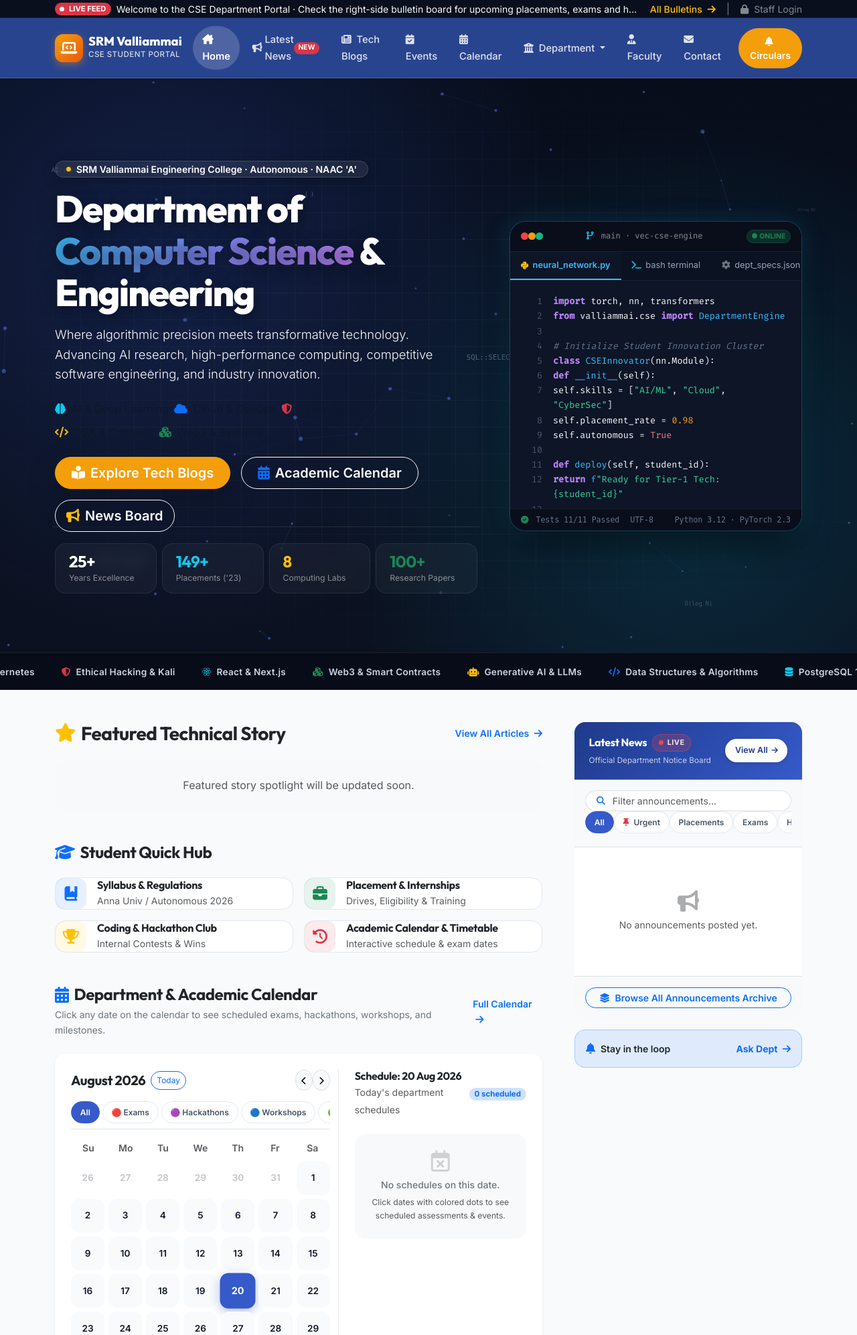
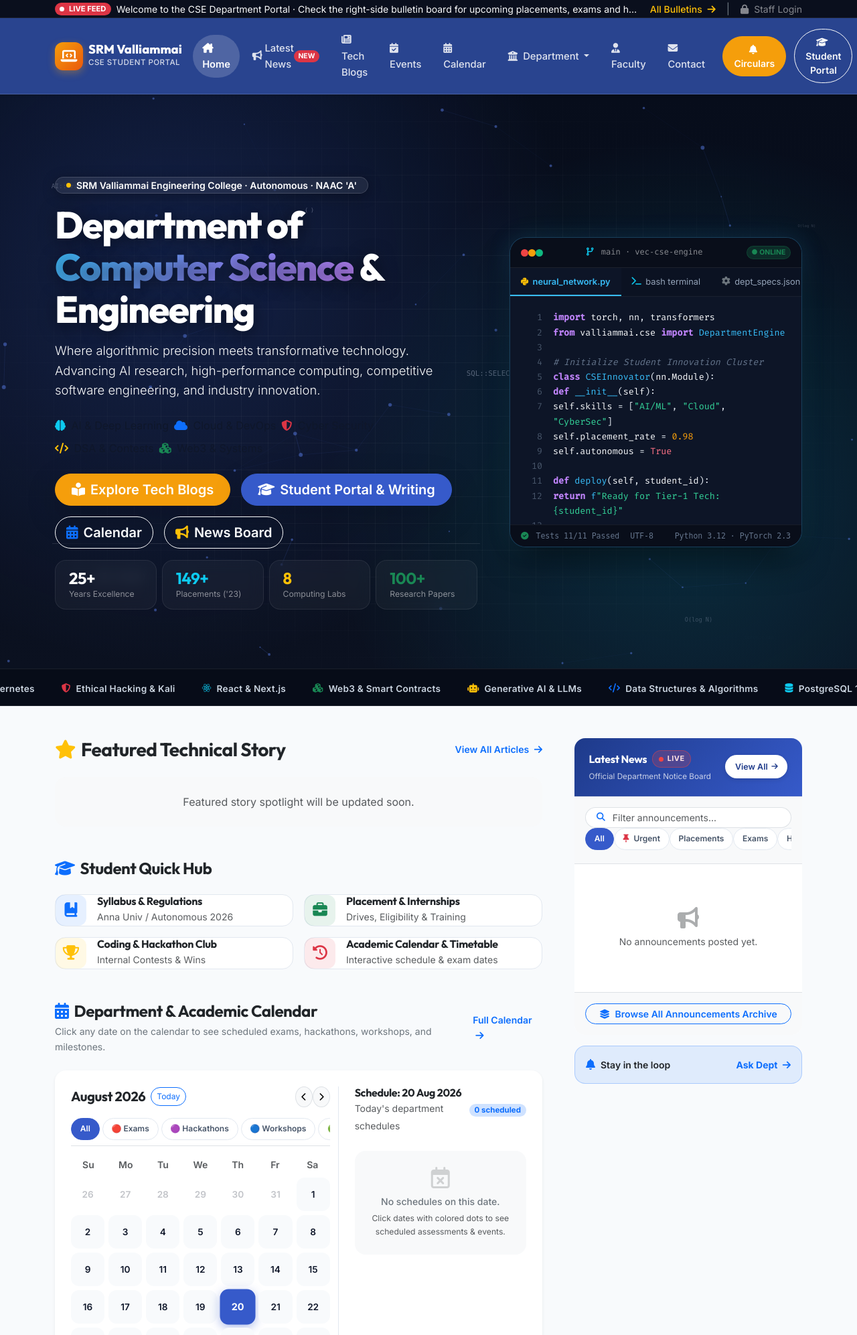
Before and after one commit to vedasm/CSE-Blog, a Django app: page / in a window 1280 px wide. Shown: the top 1993 px of the page at 67% size. Run offline with Django 4.2, Linux system fonts and the light colour scheme; data comes from the database, SQL or seed files in the repository; data that the repository does not hold is empty; some libraries are stand-ins or nearby versions.

Commit message:
Add Student Portal access points to homepage navbar, hero, cards, and footer

```diff
--- a/django_app/templates/base_public.html
+++ b/django_app/templates/base_public.html
@@ -120,6 +120,17 @@
                             <i class="fa-solid fa-bell me-1"></i> Circulars
                         </a>
                     </li>
+                    <li class="nav-item ms-lg-2">
+                        {% if request.user.is_authenticated and request.user.role == 'student' %}
+                        <a href="{% url 'public_blog:my_blogs' %}" class="btn btn-sm btn-primary rounded-pill px-3 py-2 fw-semibold shadow-xs">
+                            <i class="fa-solid fa-graduation-cap me-1"></i> My Portal
+                        </a>
+                        {% else %}
+                        <a href="{% url 'student_accounts:login' %}" class="btn btn-sm btn-outline-light rounded-pill px-3 py-2 fw-semibold shadow-xs">
+                            <i class="fa-solid fa-graduation-cap me-1"></i> Student Portal
+                        </a>
+                        {% endif %}
+                    </li>
                 </ul>
             </div>
         </div>
@@ -197,7 +208,16 @@
                 </li>
             </ul>
 
-            <div class="mt-4 pt-3 border-top">
+            <div class="mt-4 pt-3 border-top d-flex flex-column gap-2">
+                {% if request.user.is_authenticated and request.user.role == 'student' %}
+                <a href="{% url 'public_blog:my_blogs' %}" class="btn btn-primary w-100 rounded-pill py-2">
+                    <i class="fa-solid fa-graduation-cap me-1"></i> My Student Portal
+                </a>
+                {% else %}
+                <a href="{% url 'student_accounts:login' %}" class="btn btn-primary w-100 rounded-pill py-2">
+                    <i class="fa-solid fa-graduation-cap me-1"></i> Student Portal Login
+                </a>
+                {% endif %}
                 <a href="/admin/login/" class="btn btn-outline-light w-100 rounded-pill py-2">
                     <i class="fa-solid fa-lock me-1"></i> Admin & Faculty Login
                 </a>
@@ -294,11 +314,17 @@
                 <div class="col-lg-3 col-md-6 col-6">
                     <h6 class="fw-bold text-white text-uppercase tracking-wider mb-3">Student Hub</h6>
                     <ul class="list-unstyled footer-links mb-0">
+                        {% if request.user.is_authenticated and request.user.role == 'student' %}
+                        <li><a href="{% url 'public_blog:my_blogs' %}" class="text-warning fw-semibold"><i class="fa-solid fa-graduation-cap me-1"></i> My Student Portal</a></li>
+                        <li><a href="{% url 'public_blog:create' %}"><i class="fa-solid fa-pen-nib me-1"></i> Write a Tech Blog</a></li>
+                        {% else %}
+                        <li><a href="{% url 'student_accounts:login' %}" class="text-warning fw-semibold"><i class="fa-solid fa-graduation-cap me-1"></i> Student Portal Login</a></li>
+                        <li><a href="{% url 'student_accounts:register' %}"><i class="fa-solid fa-user-plus me-1"></i> Student Registration</a></li>
+                        {% endif %}
                         <li><a href="{% url 'public_news:list' %}?category=placement">Placement Notices</a></li>
                         <li><a href="{% url 'public_news:list' %}?category=exam">Exam Schedules</a></li>
                         <li><a href="{% url 'public_news:list' %}?category=hackathon">Hackathon Alerts</a></li>
                         <li><a href="{% url 'public_news:list' %}?category=circular">College Circulars</a></li>
-                        <li><a href="{% url 'contact:contact' %}">Student Grievances</a></li>
                     </ul>
                 </div>
 
--- a/django_app/templates/public/index.html
+++ b/django_app/templates/public/index.html
@@ -42,8 +42,17 @@
                     <a href="{% url 'public_blog:list' %}" class="btn btn-warning btn-lg px-4 py-2.5 rounded-pill fw-semibold shadow-lg btn-glow d-inline-flex align-items-center gap-2">
                         <i class="fa-solid fa-book-open-reader"></i> Explore Tech Blogs
                     </a>
-                    <a href="#departmentCalendarSection" class="btn btn-outline-light btn-lg px-4 py-2.5 rounded-pill fw-semibold backdrop-blur d-inline-flex align-items-center gap-2">
-                        <i class="fa-solid fa-calendar-days text-primary"></i> Academic Calendar
+                    {% if request.user.is_authenticated and request.user.role == 'student' %}
+                    <a href="{% url 'public_blog:my_blogs' %}" class="btn btn-primary btn-lg px-4 py-2.5 rounded-pill fw-semibold shadow-lg d-inline-flex align-items-center gap-2">
+                        <i class="fa-solid fa-graduation-cap"></i> My Student Portal
+                    </a>
+                    {% else %}
+                    <a href="{% url 'student_accounts:login' %}" class="btn btn-primary btn-lg px-4 py-2.5 rounded-pill fw-semibold shadow-lg d-inline-flex align-items-center gap-2">
+                        <i class="fa-solid fa-graduation-cap"></i> Student Portal & Writing
+                    </a>
+                    {% endif %}
+                    <a href="#departmentCalendarSection" class="btn btn-outline-light btn-lg px-3.5 py-2.5 rounded-pill fw-semibold backdrop-blur d-inline-flex align-items-center gap-2">
+                        <i class="fa-solid fa-calendar-days text-primary"></i> Calendar
                     </a>
                     <a href="#newsSection" class="btn btn-outline-light btn-lg px-3.5 py-2.5 rounded-pill fw-semibold backdrop-blur d-inline-flex align-items-center gap-2">
                         <i class="fa-solid fa-bullhorn text-warning"></i> News Board
@@ -677,7 +686,16 @@
                 <span class="badge bg-primary bg-opacity-10 text-primary rounded-pill px-3 py-1 text-uppercase fw-semibold mb-2">Department Portals & Official Archives</span>
                 <h2 class="display-6 fw-bold text-dark font-heading mb-0">Department Records & Publications</h2>
             </div>
-            <div class="d-flex gap-2">
+            <div class="d-flex flex-wrap gap-2">
+                {% if request.user.is_authenticated and request.user.role == 'student' %}
+                <a href="{% url 'public_blog:my_blogs' %}" class="btn btn-primary btn-sm rounded-pill px-3 py-1.5 fw-semibold shadow-xs">
+                    <i class="fa-solid fa-graduation-cap me-1"></i> My Portal
+                </a>
+                {% else %}
+                <a href="{% url 'student_accounts:login' %}" class="btn btn-primary btn-sm rounded-pill px-3 py-1.5 fw-semibold shadow-xs">
+                    <i class="fa-solid fa-graduation-cap me-1"></i> Student Portal
+                </a>
+                {% endif %}
                 <a href="{% url 'core:placements' %}" class="btn btn-outline-primary btn-sm rounded-pill px-3 py-1.5 fw-semibold">
                     <i class="fa-solid fa-briefcase me-1"></i> Placements
                 </a>
@@ -694,8 +712,35 @@
         </div>
 
         <div class="row g-4">
-            <!-- Card 1: Placements -->
-            <div class="col-md-6 col-lg-3">
+            <!-- Card 1: Student Writing Portal -->
+            <div class="col-md-6 col-lg-4">
+                <div class="card border-0 rounded-4 shadow-sm p-4 bg-light h-100 d-flex flex-column justify-content-between border-start border-4 border-primary">
+                    <div>
+                        <div class="d-flex align-items-center justify-content-between mb-3">
+                            <div class="rounded-3 bg-primary bg-opacity-10 text-primary p-2.5 d-flex align-items-center justify-content-center">
+                                <i class="fa-solid fa-graduation-cap fa-xl"></i>
+                            </div>
+                            <span class="badge bg-primary-subtle text-primary border border-primary-subtle rounded-pill px-2.5 py-1 fw-bold">Student Portal</span>
+                        </div>
+                        <h5 class="fw-bold text-dark font-heading mb-2">Student Articles & Portal</h5>
+                        <p class="text-secondary small mb-3">
+                            Publish technical articles, tutorials, and project writeups. Manage drafts and track real-time faculty approval status.
+                        </p>
+                    </div>
+                    {% if request.user.is_authenticated and request.user.role == 'student' %}
+                    <a href="{% url 'public_blog:my_blogs' %}" class="btn btn-primary btn-sm rounded-pill w-100 fw-semibold">
+                        Go to My Dashboard <i class="fa-solid fa-arrow-right ms-1"></i>
+                    </a>
+                    {% else %}
+                    <a href="{% url 'student_accounts:login' %}" class="btn btn-primary btn-sm rounded-pill w-100 fw-semibold">
+                        Student Login / Write Blog <i class="fa-solid fa-arrow-right ms-1"></i>
+                    </a>
+                    {% endif %}
+                </div>
+            </div>
+
+            <!-- Card 2: Placements -->
+            <div class="col-md-6 col-lg-4">
                 <div class="card border-0 rounded-4 shadow-sm p-4 bg-light h-100 d-flex flex-column justify-content-between">
                     <div>
                         <div class="d-flex align-items-center justify-content-between mb-3">
@@ -715,8 +760,8 @@
                 </div>
             </div>
 
-            <!-- Card 2: Research & Journals -->
-            <div class="col-md-6 col-lg-3">
+            <!-- Card 3: Research & Journals -->
+            <div class="col-md-6 col-lg-4">
                 <div class="card border-0 rounded-4 shadow-sm p-4 bg-light h-100 d-flex flex-column justify-content-between">
                     <div>
                         <div class="d-flex align-items-center justify-content-between mb-3">
@@ -736,8 +781,8 @@
                 </div>
             </div>
 
-            <!-- Card 3: Achievements -->
-            <div class="col-md-6 col-lg-3">
+            <!-- Card 4: Achievements -->
+            <div class="col-md-6 col-lg-4">
                 <div class="card border-0 rounded-4 shadow-sm p-4 bg-light h-100 d-flex flex-column justify-content-between">
                     <div>
                         <div class="d-flex align-items-center justify-content-between mb-3">
@@ -757,8 +802,8 @@
                 </div>
             </div>
 
-            <!-- Card 4: Computing Labs -->
-            <div class="col-md-6 col-lg-3">
+            <!-- Card 5: Computing Labs -->
+            <div class="col-md-6 col-lg-4">
                 <div class="card border-0 rounded-4 shadow-sm p-4 bg-light h-100 d-flex flex-column justify-content-between">
                     <div>
                         <div class="d-flex align-items-center justify-content-between mb-3">
@@ -778,8 +823,8 @@
                 </div>
             </div>
 
-            <!-- Card 5: Alumni (SHIMMER) -->
-            <div class="col-md-6 col-lg-3">
+            <!-- Card 6: Alumni (SHIMMER) -->
+            <div class="col-md-6 col-lg-4">
                 <div class="card border-0 rounded-4 shadow-sm p-4 bg-light h-100 d-flex flex-column justify-content-between">
                     <div>
                         <div class="d-flex align-items-center justify-content-between mb-3">
```
